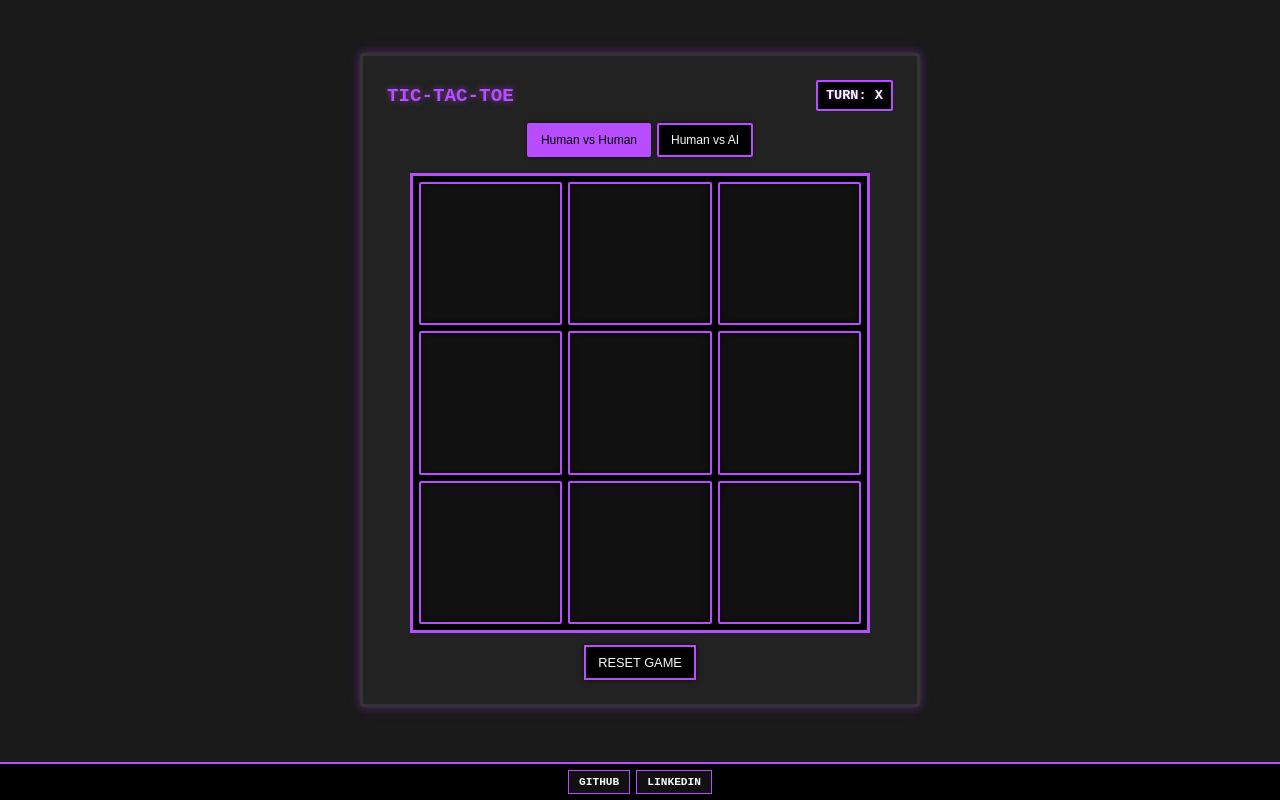
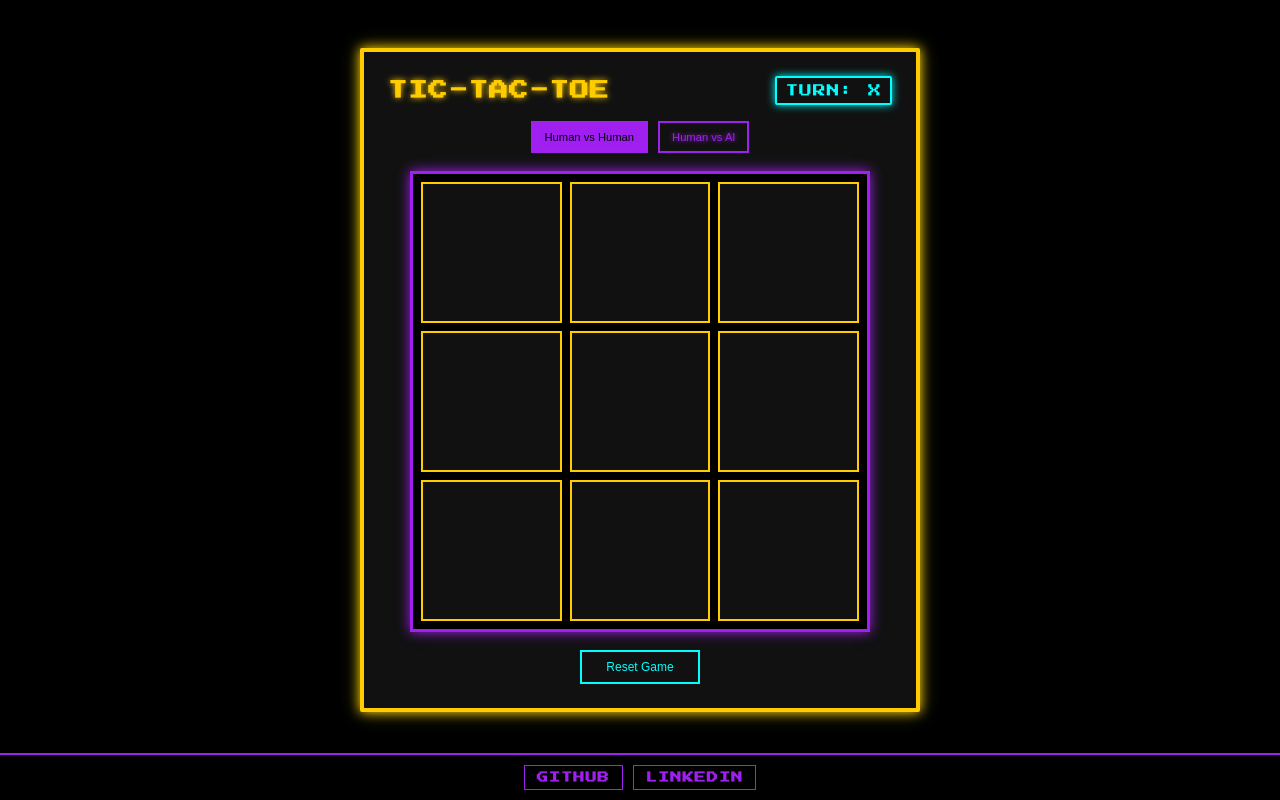
Before and after one commit to umer-exe/PRODIGY_WD_03, a plain HTML site: page index.html in a window 1280 px wide. Drawn offline with Linux system fonts and the light colour scheme.

Commit message:
final retro theme!

```diff
--- a/style.css
+++ b/style.css
@@ -1,19 +1,14 @@
-/* ------------------ Retro Theme & Base ------------------ */
-/* (No imports, uses system monospace for retro look) */
+/* ------------------ Retro Arcade Theme ------------------ */
+@import url('https://fonts.googleapis.com/css2?family=Press+Start+2P&display=swap');
 
 :root{
-  --brand: #b84dff;          /* neon purple accent */
-  --brand-soft: #f3e5ff;
-  --brand-glow: rgba(184, 77, 255, 0.6);
-
-  --bg: #1a1a1a;
-  --surface: #222;
-  --surface-border:#333;
-
-  --text:#f8f8f8;
-  --text-sub:#cfcfcf;
-
-  --shadow-soft: 0 0 8px rgba(184,77,255,.3), 0 0 16px rgba(184,77,255,.15);
+  --bg: #000000;
+  --surface: #111;
+  --border: #ffcc00;
+  --brand: #A020F0;  /* neon purple */
+  --cyan: #00ffff;
+  --yellow: #ffcc00;
+  --white: #fff;
 }
 
 *{ box-sizing:border-box; }
@@ -21,70 +16,65 @@ html,body{ height:100%; }
 body{
   margin:0;
   background:var(--bg);
-  font-family: monospace, system-ui;
-  font-size: 15px; /* slightly bigger than before */
-  color:var(--text);
+  font-family: 'Press Start 2P', monospace;
+  font-size: 16px; /* increased base font size */
+  color:var(--white);
   display:flex; align-items:center; justify-content:center;
   padding:24px 12px 64px;
   text-transform: uppercase;
+  letter-spacing: 1px;
 }
 
 /* ------------------ Layout ------------------ */
 .wrap{
   width:min(96vw, 560px);
   background:var(--surface);
-  border:3px solid var(--surface-border);
-  border-radius:4px;
+  border:4px solid var(--yellow);
+  border-radius:2px;
   padding:24px;
-  box-shadow:var(--shadow-soft);
+  box-shadow:0 0 12px var(--yellow), 0 0 20px rgba(255,255,0,0.3);
   text-align:center;
 }
 
 .top{
   display:flex; align-items:center; justify-content:space-between;
-  margin-bottom:12px;
+  margin-bottom:16px;
 }
 
 .title{
   margin:0;
-  font-size:1.2rem; /* bigger */
-  color:var(--brand);
-  text-shadow:0 0 6px var(--brand-glow);
+  font-size:1.2rem; /* slightly bigger */
+  color:var(--yellow);
+  text-shadow:0 0 6px var(--yellow);
 }
 
 .turn{
-  font-size:0.85rem; /* bigger */
-  font-weight:bold;
-  color:var(--text);
-  background:#000;
-  border:2px solid var(--brand);
+  font-size:0.8rem; /* bigger turn text */
+  color:var(--cyan);
+  border:2px solid var(--cyan);
+  background:transparent;
   padding:6px 8px;
   border-radius:2px;
-  text-shadow:0 0 4px var(--brand-glow);
+  box-shadow:0 0 8px var(--cyan);
 }
 
-/* ------------------ Mode switch ------------------ */
+/* ------------------ Mode Switch ------------------ */
 .mode{
-  display:flex; gap:6px; justify-content:center;
-  margin:12px 0 16px;
+  display:flex; gap:10px; justify-content:center;
+  margin:14px 0 18px;
 }
 .seg{
   border:2px solid var(--brand);
-  background:#000;
-  color:var(--text);
+  background:transparent;
+  color:var(--brand);
   padding:8px 12px;
-  font-size:0.75rem; /* bigger */
-  border-radius:2px;
+  font-size:0.7rem; /* bigger buttons */
   cursor:pointer;
-  transition:filter .15s ease, box-shadow .15s ease;
-  box-shadow:0 0 4px rgba(0,0,0,.5);
+  text-shadow:0 0 5px var(--brand);
+  transition: background .15s ease, color .15s ease;
 }
-.seg:hover{ filter:brightness(1.2); }
-.seg.selected{
-  background:var(--brand);
-  color:#000;
-  text-shadow:none;
-}
+.seg:hover{ background:var(--brand); color:#000; }
+.seg.selected{ background:var(--brand); color:#000; }
 
 /* ------------------ Board ------------------ */
 .board{
@@ -94,107 +84,84 @@ body{
   display:grid;
   grid-template-columns:repeat(3, 1fr);
   grid-template-rows:repeat(3, 1fr);
-  gap:6px;
+  gap:8px;
+  padding:8px;
   background:#000;
-  padding:6px;
   border:3px solid var(--brand);
+  box-shadow:0 0 12px var(--brand);
 }
 
 .cell{
   aspect-ratio:1/1;
   background:#111;
-  border:2px solid var(--brand);
-  border-radius:2px;
+  border:2px solid var(--yellow);
   display:flex; align-items:center; justify-content:center;
-  font-size:clamp(36px, 9vw, 64px); /* bigger */
+  font-size:clamp(34px, 9vw, 60px); /* slightly bigger cells text */
   font-weight:700;
-  color:var(--text);
+  color:var(--white);
   cursor:pointer;
-  box-shadow:inset 0 0 6px rgba(0,0,0,.7);
   transition: background-color .2s ease, box-shadow .2s ease;
 }
 .cell:hover{
   background:#222;
-  box-shadow:0 0 10px var(--brand-glow);
-}
-.cell:focus-visible{
-  outline:0;
-  box-shadow:0 0 10px var(--brand-glow);
+  box-shadow:0 0 12px var(--yellow);
 }
 
 /* ------------------ Controls ------------------ */
 .controls{
-  display:flex; gap:8px; justify-content:center;
-  margin-top:12px;
+  display:flex; gap:12px; justify-content:center;
+  margin-top:18px;
 }
 
 .btn{
-  min-width:110px;
-  padding:8px 12px; /* slightly taller */
-  background:#000;
-  border:2px solid var(--brand);
-  color:var(--text);
-  font-size:0.8rem; /* bigger */
+  min-width:120px;
+  padding:8px 12px;
+  background:transparent;
+  border:2px solid var(--cyan);
+  color:var(--cyan);
+  font-size:0.75rem; /* slightly larger */
   cursor:pointer;
-  box-shadow:0 0 6px rgba(0,0,0,.6);
-  text-transform:uppercase;
-  transition:filter .15s ease, transform .05s ease;
+  transition: background .15s ease, transform .05s ease;
 }
-.btn:hover{ filter:brightness(1.2); }
+.btn:hover{ background:var(--cyan); color:#000; }
 .btn:active{ transform:translateY(1px); }
 
 .primary{
-  background:var(--brand);
-  color:#000;
-  font-weight:bold;
+  border-color:var(--brand);
+  color:var(--brand);
 }
-.primary:hover{ filter:brightness(1.1); }
+.primary:hover{ background:var(--brand); color:#000; }
 
-.ghost{
+/* ------------------ Result Banner ------------------ */
+.banner{
+  margin-top:16px;
+  border:2px solid var(--yellow);
   background:#000;
-  color:var(--text);
+  padding:12px;
+  text-shadow:0 0 6px var(--yellow);
+  font-size:1rem; /* bigger win/draw text */
 }
 
-/* ------------------ Result banner ------------------ */
-.banner{
-  margin-top:14px;
-  background:#000;
-  border:2px solid var(--brand);
-  padding:10px 12px;
-  border-radius:2px;
-  box-shadow:0 0 6px var(--brand-glow);
-}
-.banner p{
-  margin:0;
-  font-weight:bold;
-  font-size:0.85rem; /* bigger */
-  color:var(--text);
-  text-shadow:0 0 3px var(--brand-glow);
-}
-
-/* ------------------ Footer strip ------------------ */
+/* ------------------ Footer ------------------ */
 .social-footer{
   position:fixed; left:0; bottom:0; width:100%;
   background:#000;
-  display:flex; justify-content:center; gap:6px;
-  padding:6px 0;
+  display:flex; justify-content:center; gap:10px;
+  padding:10px 0;
   border-top:2px solid var(--brand);
 }
 .social-btn{
-  text-decoration:none; font-weight:bold; font-size:0.7rem; /* bigger */
-  padding:5px 10px;
-  background:#111;
+  text-decoration:none; font-weight:bold; font-size:0.7rem; /* bigger links */
+  padding:6px 12px;
+  background:transparent;
   border:1px solid var(--brand);
-  color:var(--text);
-  transition:filter .2s ease;
+  color:var(--brand);
+  transition: background .2s ease;
 }
-.social-btn:hover{ filter:brightness(1.3); }
+.social-btn:hover{ background:var(--brand); color:#000; }
 
 /* ------------------ Responsive ------------------ */
 @media (max-width:420px){
-  .btn{ min-width:90px; font-size:0.7rem; }
-  .seg{ font-size:0.7rem; }
+  .btn{ min-width:100px; font-size:0.65rem; }
+  .seg{ font-size:0.6rem; }
 }
-@media (prefers-reduced-motion: reduce){
-  *{ transition:none !important; }
-}
```
